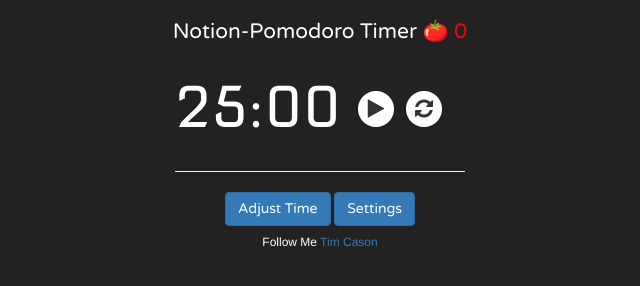
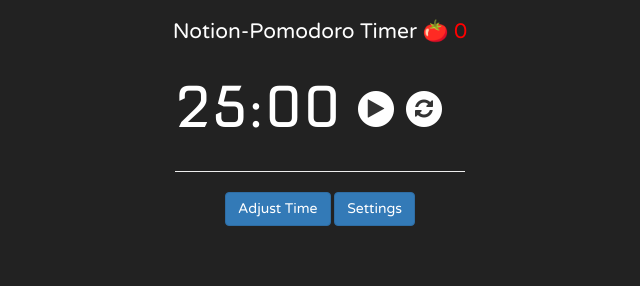
Before and after one commit to Hariienesh1901/pomodoro-timer, a plain HTML site: page index.html in a window 1280 px wide. Shown: the full height of the page, 320-960 px from the left. Drawn offline with nearby package versions, Linux system fonts and the light colour scheme.

Commit message:
Remove watermark

```diff
--- a/index.html
+++ b/index.html
@@ -262,7 +262,6 @@ Settings
   </div>
   </div>
   <div class="row">
-    <h6 class="white">Follow Me <a href="https://linktr.ee/timcasonjr" target="_blank">Tim Cason</a></h6>
 </div>
 </div>
 
```
